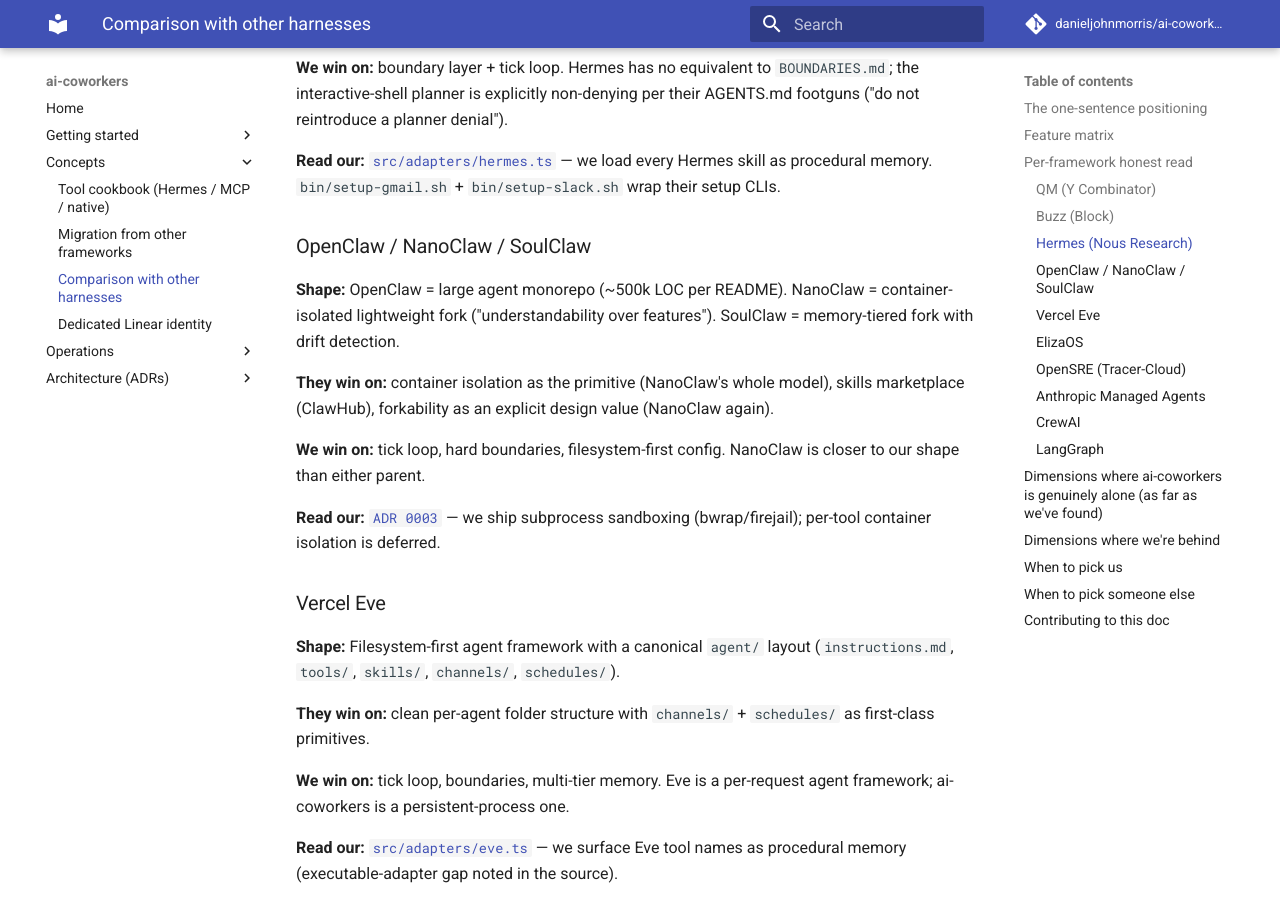
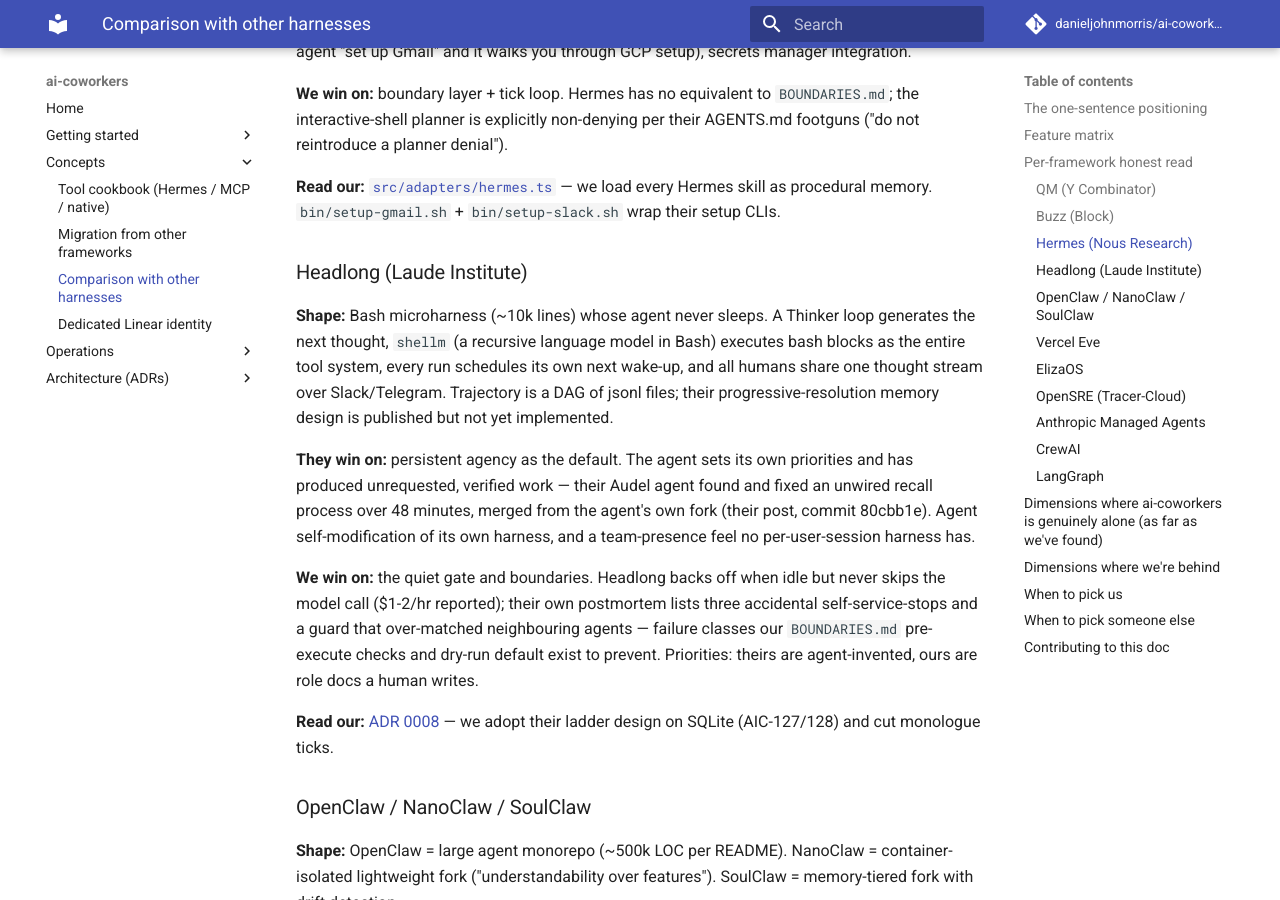
Before and after one commit to danieljohnmorris/ai-coworkers, an MkDocs documentation site: the page built from docs/comparison.md, in a window 1280 px wide and 900 px high, scrolled down 4698 px. Built offline with MkDocs 1.6.1 and Material for MkDocs 9.7.7, drawn with Linux system fonts in a browser that asks for light colours; comment, search, counter and statistics services are not loaded; some of the changed text lies outside the part shown.

Commit message:
docs: ADR 0008 progressive-resolution memory + Headlong in comparison (AIC-129) (#39)

```diff
--- a/docs/comparison.md
+++ b/docs/comparison.md
@@ -4,7 +4,7 @@
 space. Written for a visitor comparing frameworks; kept fair to each.
 If we're beaten on a dimension, we say so.
 
-Last refreshed: 2026-08-06.
+Last refreshed: 2026-08-27 (Headlong added; matrix column pending AIC-130).
 
 ## The one-sentence positioning
 
@@ -22,6 +22,7 @@
 If you want dozens of pre-built domain skills → **Hermes** (we import them).
 If you want incident response as a product → **OpenSRE**.
 If you want an opinionated multi-agent orchestrator → **CrewAI / LangGraph**.
+If you want an agent that thinks continuously and pings you when it decides to → **Headlong**.
 If you want a **small forkable filesystem-first single-coworker runtime** that
 gates every write against `BOUNDARIES.md`, escalates to a human inbox when
 unsure, and can be read end-to-end in an afternoon → **ai-coworkers**.
@@ -133,6 +134,31 @@
 **Read our:** [`src/adapters/hermes.ts`](../src/adapters/hermes.ts) — we
 load every Hermes skill as procedural memory. `bin/setup-gmail.sh` +
 `bin/setup-slack.sh` wrap their setup CLIs.
+
+### Headlong (Laude Institute)
+
+**Shape:** Bash microharness (~10k lines) whose agent never sleeps. A Thinker
+loop generates the next thought, `shellm` (a recursive language model in Bash)
+executes bash blocks as the entire tool system, every run schedules its own
+next wake-up, and all humans share one thought stream over Slack/Telegram.
+Trajectory is a DAG of jsonl files; their progressive-resolution memory design
+is published but not yet implemented.
+
+**They win on:** persistent agency as the default. The agent sets its own
+priorities and has produced unrequested, verified work — their Audel agent
+found and fixed an unwired recall process over 48 minutes, merged from the
+agent's own fork (their post, commit 80cbb1e). Agent self-modification of its
+own harness, and a team-presence feel no per-user-session harness has.
+
+**We win on:** the quiet gate and boundaries. Headlong backs off when idle but
+never skips the model call ($1-2/hr reported); their own postmortem lists
+three accidental self-service-stops and a guard that over-matched neighbouring
+agents — failure classes our `BOUNDARIES.md` pre-execute checks and dry-run
+default exist to prevent. Priorities: theirs are agent-invented, ours are role
+docs a human writes.
+
+**Read our:** [ADR 0008](adr/0008-progressive-resolution-memory.md) — we
+adopt their ladder design on SQLite (AIC-127/128) and cut monologue ticks.
 
 ### OpenClaw / NanoClaw / SoulClaw
 
@@ -261,6 +287,9 @@
   machine event log
 - **Hermes** — breadth of pre-built domain skills, agent-driven OAuth
   walkthroughs (we wrap theirs; we don't yet author our own)
+- **Headlong** — persistent agency as a default (agent-set priorities,
+  unrequested verified work), agent self-modification of its own harness,
+  single shared thought stream as team presence
 - **NanoClaw** — container isolation as the default primitive (we have
   it opt-in only)
 - **OpenSRE** — depth of observability integrations, size of scored
```
Also changed, not shown: docs/adr/0008-progressive-resolution-memory.md (added, +102 -0 lines).
